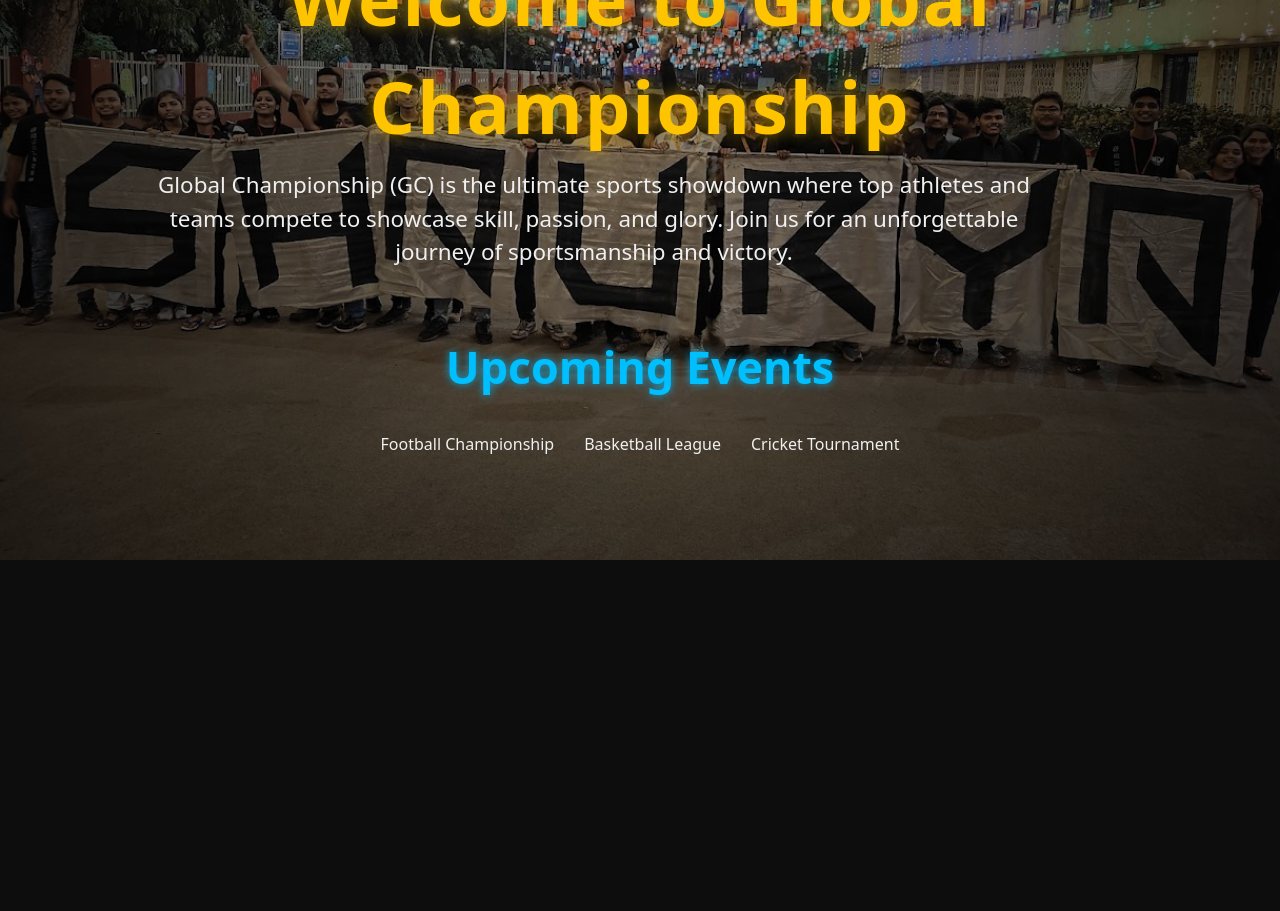
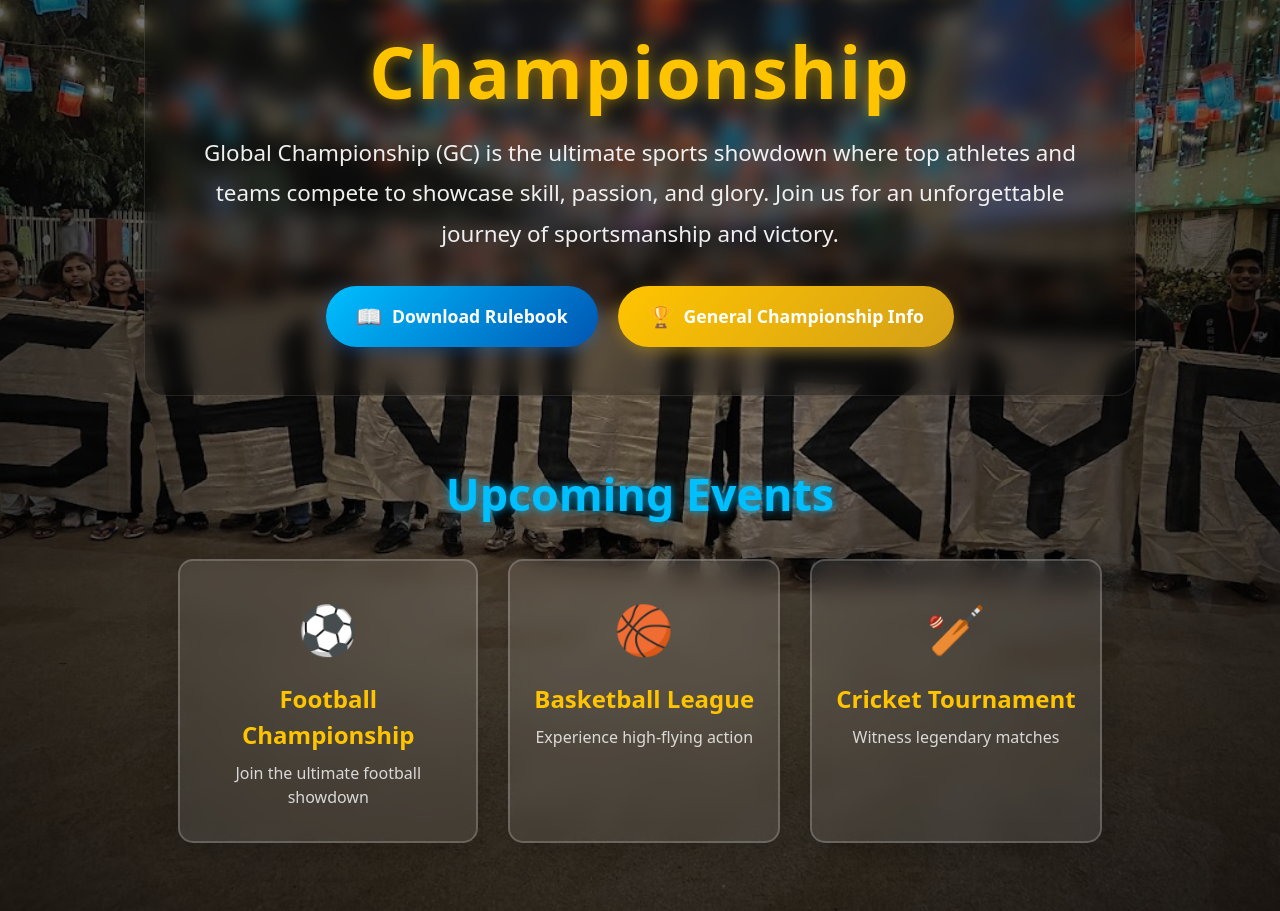
Before and after one commit to ankitsingh4304/Global-Championship, a React (Vite) app: page / in a window 1280 px wide. Shown: the part 240-1151 px from the top of the page. Before the commit the page ends 800 px from the top, so only its background shows below. Built offline with nearby package versions, Linux system fonts and the light colour scheme.

Commit message:
CHANGES DONE

```diff
--- a/src/pages/home/home.scss
+++ b/src/pages/home/home.scss
@@ -7,7 +7,7 @@
 	align-items: center;
 	justify-content: center;
 	text-align: center;
-	padding: 100px 20px 20px; /* Top padding to account for fixed navbar */
+	padding: 100px 20px 20px;
 }
 
 /* Dark gradient overlay for extreme readability of hero text */
@@ -18,7 +18,6 @@
 	left: 0;
 	width: 100%;
 	height: 100%;
-	/* Use a radial gradient for a spotlight effect */
 	background: radial-gradient(
 		circle at center,
 		rgba(0, 0, 0, 0.2) 0%,
@@ -47,30 +46,88 @@
 	}
 }
 
+/* Semi-transparent box for description */
+.description-box {
+	background: rgba(0, 0, 0, 0.2);
+	padding: 3rem 2rem;
+	border-radius: 20px;
+	margin-bottom: 4rem;
+	backdrop-filter: blur(10px);
+	border: 1px solid rgba(255, 255, 255, 0.1);
+}
+
 .homepage-title {
-	font-size: 4.5rem; /* Massive title */
+	font-size: 4.5rem;
 	font-weight: 900;
 	margin-bottom: 0.5rem;
-	color: var(--accent-gold); /* Gold title */
-	text-shadow: 0 0 15px rgba(255, 196, 0, 0.6); /* Championship glow */
+	color: var(--accent-gold);
+	text-shadow: 0 0 15px rgba(255, 196, 0, 0.6);
 	letter-spacing: 2px;
 }
 
 .homepage-description {
 	max-width: 900px;
 	font-size: 1.4rem;
-	line-height: 1.5;
-	margin-bottom: 4rem; /* More space below description */
+	line-height: 1.8;
+	margin: 0 auto 2rem;
 	font-weight: 300;
 }
 
+/* PDF Download Buttons */
+.pdf-buttons-container {
+	display: flex;
+	justify-content: center;
+	gap: 20px;
+	flex-wrap: wrap;
+	margin-top: 2rem;
+}
+
+.pdf-download-btn {
+	background: linear-gradient(135deg, var(--primary-blue) 0%, #0056b3 100%);
+	color: white;
+	border: none;
+	padding: 15px 30px;
+	font-size: 1.1rem;
+	font-weight: 600;
+	border-radius: 50px;
+	cursor: pointer;
+	display: flex;
+	align-items: center;
+	gap: 10px;
+	transition: all 0.3s ease;
+	box-shadow: 0 4px 15px rgba(0, 123, 255, 0.3);
+
+	&:hover {
+		transform: translateY(-3px);
+		box-shadow: 0 6px 20px rgba(0, 123, 255, 0.5);
+	}
+
+	&:active {
+		transform: translateY(-1px);
+	}
+
+	.btn-icon {
+		font-size: 1.3rem;
+	}
+}
+
+.championship-btn {
+	background: linear-gradient(135deg, var(--accent-gold) 0%, #d4a017 100%);
+	box-shadow: 0 4px 15px rgba(255, 196, 0, 0.3);
+
+	&:hover {
+		box-shadow: 0 6px 20px rgba(255, 196, 0, 0.5);
+	}
+}
+
+/* Events Section */
 .events-title {
 	font-size: 2.8rem;
 	font-weight: 700;
 	margin-top: 2rem;
 	margin-bottom: 2rem;
 	color: var(--primary-blue);
-	text-shadow: 0 0 8px rgba(0, 191, 255, 0.8); /* Electric blue glow */
+	text-shadow: 0 0 8px rgba(0, 191, 255, 0.8);
 }
 
 .event-buttons-container {
@@ -78,4 +135,82 @@
 	justify-content: center;
 	gap: 30px;
 	flex-wrap: wrap;
+	padding-bottom: 3rem;
 }
+
+/* Event Cards */
+.event-card {
+	background: rgba(255, 255, 255, 0.1);
+	backdrop-filter: blur(10px);
+	border: 2px solid rgba(255, 255, 255, 0.2);
+	border-radius: 15px;
+	padding: 2rem 1.5rem;
+	min-width: 250px;
+	max-width: 300px;
+	cursor: pointer;
+	transition: all 0.4s ease;
+	box-shadow: 0 8px 32px rgba(0, 0, 0, 0.2);
+
+	&:hover {
+		transform: translateY(-10px);
+		background: rgba(255, 255, 255, 0.15);
+		border-color: var(--primary-blue);
+		box-shadow: 0 12px 40px rgba(0, 123, 255, 0.4);
+
+		.card-icon {
+			transform: scale(1.2) rotate(10deg);
+		}
+	}
+
+	.card-icon {
+		font-size: 3rem;
+		margin-bottom: 1rem;
+		transition: transform 0.3s ease;
+	}
+
+	h3 {
+		font-size: 1.5rem;
+		font-weight: 700;
+		margin-bottom: 0.5rem;
+		color: var(--accent-gold);
+	}
+
+	p {
+		font-size: 1rem;
+		color: rgba(255, 255, 255, 0.8);
+		margin: 0;
+	}
+}
+
+/* Responsive Design */
+@media (max-width: 768px) {
+	.homepage-title {
+		font-size: 3rem;
+	}
+
+	.homepage-description {
+		font-size: 1.1rem;
+	}
+
+	.description-box {
+		padding: 2rem 1.5rem;
+	}
+
+	.pdf-buttons-container {
+		flex-direction: column;
+		align-items: center;
+	}
+
+	.pdf-download-btn {
+		width: 100%;
+		max-width: 300px;
+	}
+
+	.events-title {
+		font-size: 2rem;
+	}
+
+	.event-card {
+		min-width: 200px;
+	}
+}
--- a/src/pages/home/home.tsx
+++ b/src/pages/home/home.tsx
@@ -1,7 +1,22 @@
-import banner from "../../assets/homebg.png"; // full-page background
+import banner from "../../assets/homebg.png";
 import "./home.scss";
 
 const Home = () => {
+  // Function to handle PDF downloads
+  const handleDownloadPDF = (pdfType: 'rulebook' | 'championship') => {
+    const pdfUrls = {
+      rulebook: '/pdfs/rulebook.pdf',
+      championship: ''
+    };
+
+    const link = document.createElement('a');
+    link.href = pdfUrls[pdfType];
+    link.download = pdfType === 'rulebook' ? 'GC_Rulebook.pdf' : 'General_Championship.pdf';
+    document.body.appendChild(link);
+    link.click();
+    document.body.removeChild(link);
+  };
+
   return (
     <div
       className="home-container"
@@ -12,7 +27,8 @@ const Home = () => {
       }}
     >
       <div className="home-content">
-        {/* Description Section */}
+        {/* Description Section with Semi-transparent Background */}
+        <div className="description-box">
           <h1 className="homepage-title">
             Welcome to Global Championship
           </h1>
@@ -22,13 +38,43 @@ const Home = () => {
             unforgettable journey of sportsmanship and victory.
           </p>
 
+          {/* PDF Download Buttons */}
+          <div className="pdf-buttons-container">
+            <button
+              className="pdf-download-btn"
+              onClick={() => handleDownloadPDF('rulebook')}
+            >
+              <span className="btn-icon">📖</span>
+              Download Rulebook
+            </button>
+            <button
+              className="pdf-download-btn championship-btn"
+              onClick={() => handleDownloadPDF('championship')}
+            >
+              <span className="btn-icon">🏆</span>
+              General Championship Info
+            </button>
+          </div>
+        </div>
+
         {/* Events Section */}
         <h2 className="events-title">Upcoming Events</h2>
         <div className="event-buttons-container">
-          {/* Note: In a real app, these would be <Link> or <button> elements */}
-          <div className="event-card">Football Championship</div>
-          <div className="event-card">Basketball League</div>
-          <div className="event-card">Cricket Tournament</div>
+          <div className="event-card">
+            <div className="card-icon">⚽</div>
+            <h3>Football Championship</h3>
+            <p>Join the ultimate football showdown</p>
+          </div>
+          <div className="event-card">
+            <div className="card-icon">🏀</div>
+            <h3>Basketball League</h3>
+            <p>Experience high-flying action</p>
+          </div>
+          <div className="event-card">
+            <div className="card-icon">🏏</div>
+            <h3>Cricket Tournament</h3>
+            <p>Witness legendary matches</p>
+          </div>
         </div>
       </div>
     </div>
```
Also changed, not shown: 1 other file (tests, documents, lock files or other folders). Lines whose indentation alone changed are shown as unchanged.
